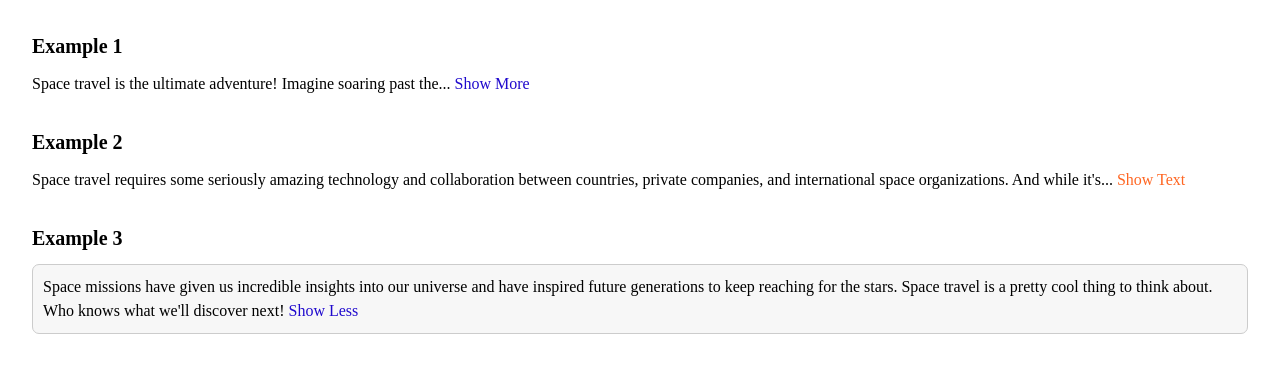
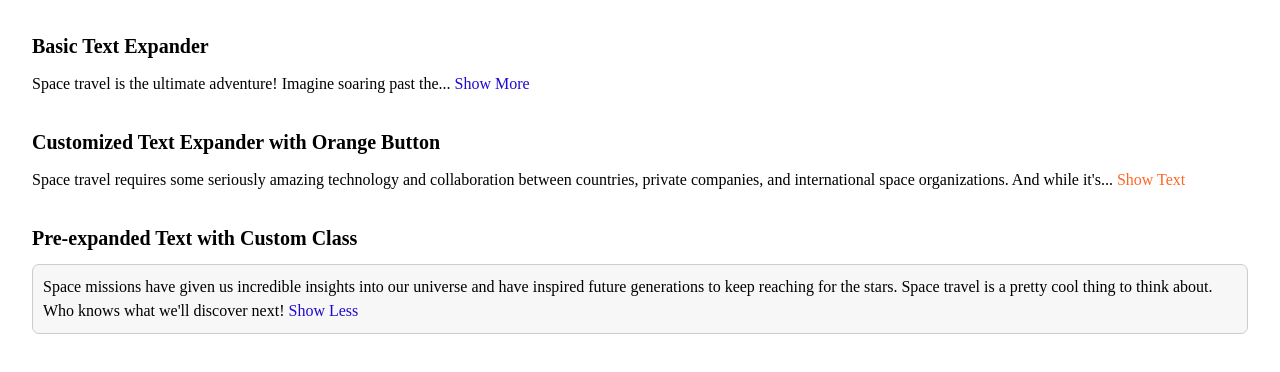
Before and after one commit to momen-arabi/react-text-expander-challenge, a React (Create React App) app: page / in a window 1280 px wide. Shown: the top 372 px of the page. Built offline with nearby package versions, Linux system fonts and the light colour scheme.

Commit message:
Update TextExpander example headings for clarity

```diff
--- a/src/App.jsx
+++ b/src/App.jsx
@@ -5,7 +5,7 @@
   return (
     <div className="space-y-8 p-8">
       <div>
-        <h3 className="text-xl font-semibold mb-3">Example 1</h3>
+        <h3 className="text-xl font-semibold mb-3">Basic Text Expander</h3>
         <TextExpander>
           Space travel is the ultimate adventure! Imagine soaring past the stars and exploring new worlds. It's the stuff of dreams and science
           fiction, but believe it or not, space travel is a real thing. Humans and robots are constantly venturing out into the cosmos to uncover its
@@ -14,7 +14,7 @@
       </div>
 
       <div>
-        <h3 className="text-xl font-semibold mb-3">Example 2</h3>
+        <h3 className="text-xl font-semibold mb-3">Customized Text Expander with Orange Button</h3>
         <TextExpander collapsedNumWords={20} expandButtonText="Show Text" collapseButtonText="Collapse Text" buttonColor="#ff6622">
           Space travel requires some seriously amazing technology and collaboration between countries, private companies, and international space
           organizations. And while it's not always easy (or cheap), the results are out of this world. Think about the first time humans stepped foot
@@ -23,7 +23,7 @@
       </div>
 
       <div>
-        <h3 className="text-xl font-semibold mb-3">Example 3</h3>
+        <h3 className="text-xl font-semibold mb-3">Pre-expanded Text with Custom Class</h3>
         <TextExpander expanded={true} className="box">
           Space missions have given us incredible insights into our universe and have inspired future generations to keep reaching for the stars.
           Space travel is a pretty cool thing to think about. Who knows what we'll discover next!
```
